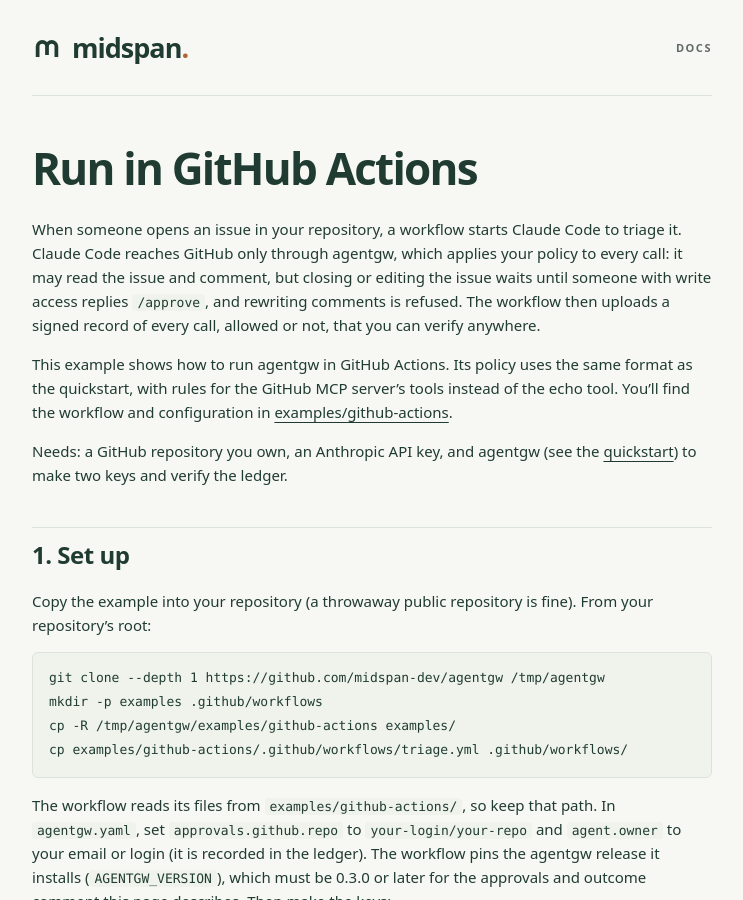
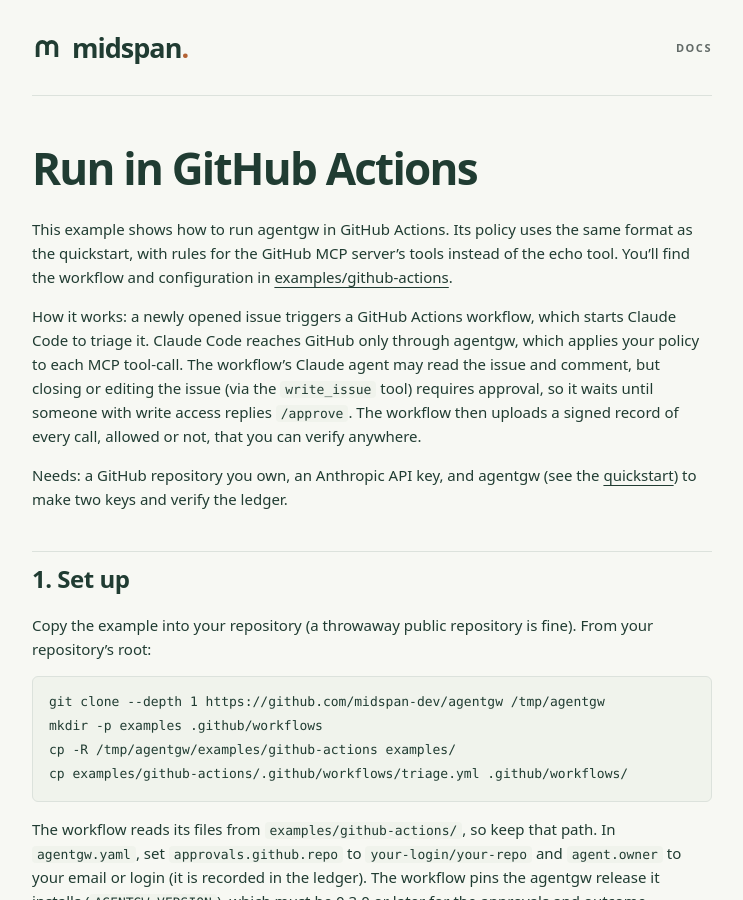
Before and after one commit to midspan-dev/agentgw, a Jekyll site: the page built from docs/github-actions.md, in a window 1280 px wide and 900 px high. Shown: the whole window, without its empty margins (268-1011 px from the left). Built offline with Jekyll 4.4.1, drawn with Linux system fonts in a browser that asks for light colours; our own code applies the rules of GitHub Pages for plain Markdown files.

Commit message:
GHA copy changes
Exported from private 149d826

```diff
--- a/docs/github-actions.md
+++ b/docs/github-actions.md
@@ -1,16 +1,15 @@
 # Run in GitHub Actions
-
-When someone opens an issue in your repository, a workflow starts Claude Code to
-triage it. Claude Code reaches GitHub only through agentgw, which applies your
-policy to every call: it may read the issue and comment, but closing or editing
-the issue waits until someone with write access replies `/approve`, and
-rewriting comments is refused. The workflow then uploads a signed record of
-every call, allowed or not, that you can verify anywhere.
 
 This example shows how to run agentgw in GitHub Actions. Its policy uses the
 same format as the quickstart, with rules for the GitHub MCP server's tools
 instead of the echo tool. You'll find the workflow and configuration in
 [examples/github-actions](https://github.com/midspan-dev/agentgw/tree/main/examples/github-actions).
+
+How it works: a newly opened issue triggers a GitHub Actions workflow, which starts Claude Code to
+triage it. Claude Code reaches GitHub only through agentgw, which applies your
+policy to each MCP tool-call. The workflow's Claude agent may read the issue and comment, but closing or editing
+the issue (via the `write_issue` tool) requires approval, so it waits until someone with write access replies `/approve`.
+The workflow then uploads a signed record of every call, allowed or not, that you can verify anywhere.
 
 Needs: a GitHub repository you own, an Anthropic API key, and agentgw (see the
 [quickstart](quickstart)) to make two keys and verify the ledger.
```
